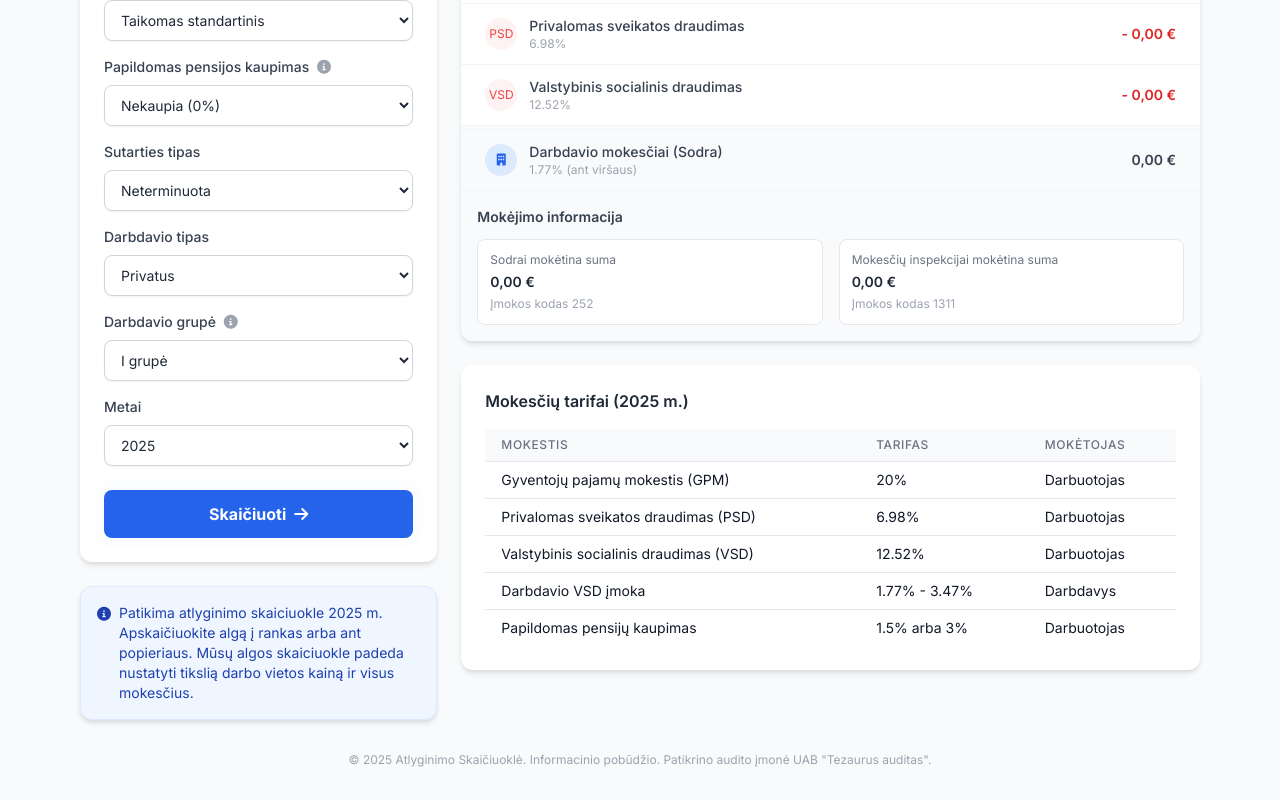
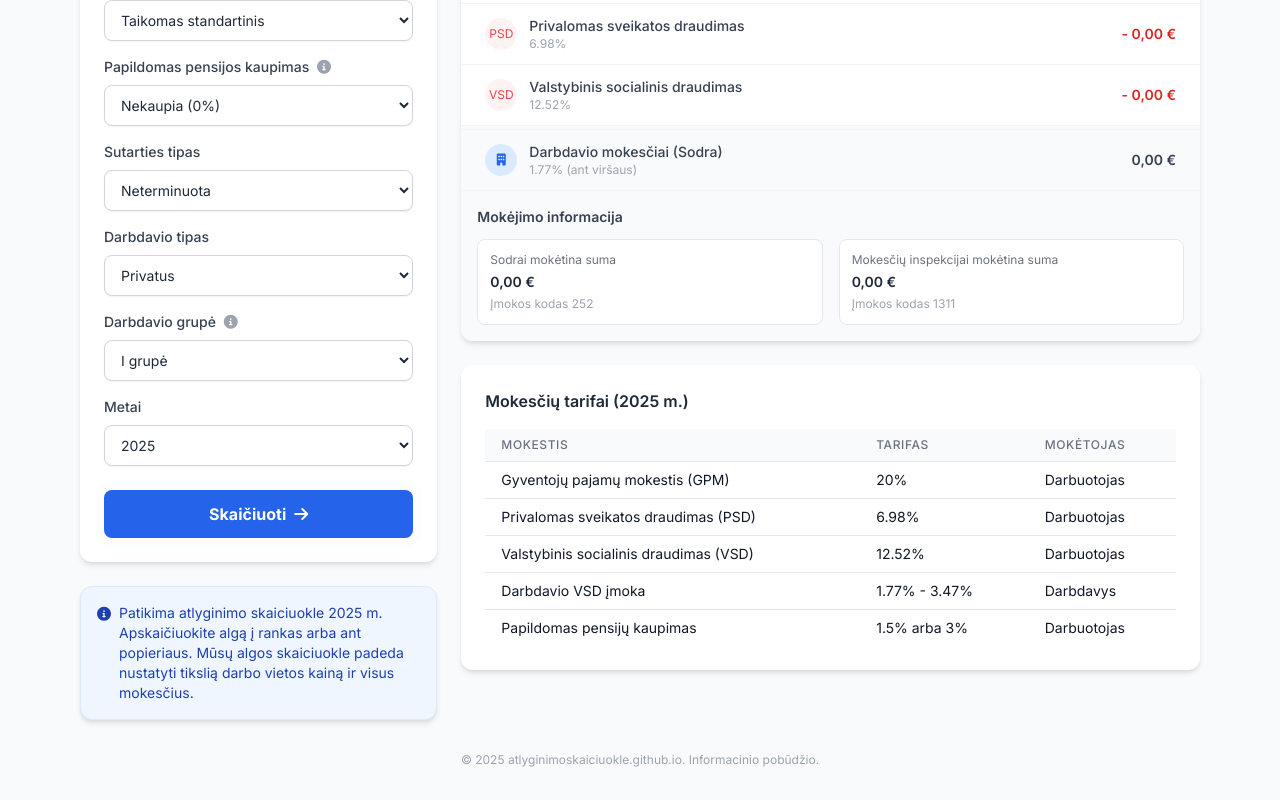
Before and after one commit to atlyginimoskaiciuokle/atlyginimoskaiciuokle.github.io, a plain HTML site: page index.html in a window 1280 px wide. Shown: the part 428-1228 px from the top of the page. Drawn offline with nearby package versions, Linux system fonts and the light colour scheme.

Commit message:
Update index.html

```diff
--- a/index.html
+++ b/index.html
@@ -477,7 +477,7 @@
         </div>
 
         <div class="mt-8 text-center text-gray-400 text-xs">
-            <p>© 2025 Atlyginimo Skaičiuoklė. Informacinio pobūdžio. Patikrino audito įmonė UAB "Tezaurus auditas".</p>
+            <p>© 2025 atlyginimoskaiciuokle.github.io. Informacinio pobūdžio.</p>
         </div>
 
     </main>
@@ -757,4 +757,5 @@
 
     </script>
 </body>
+
 </html>
```
